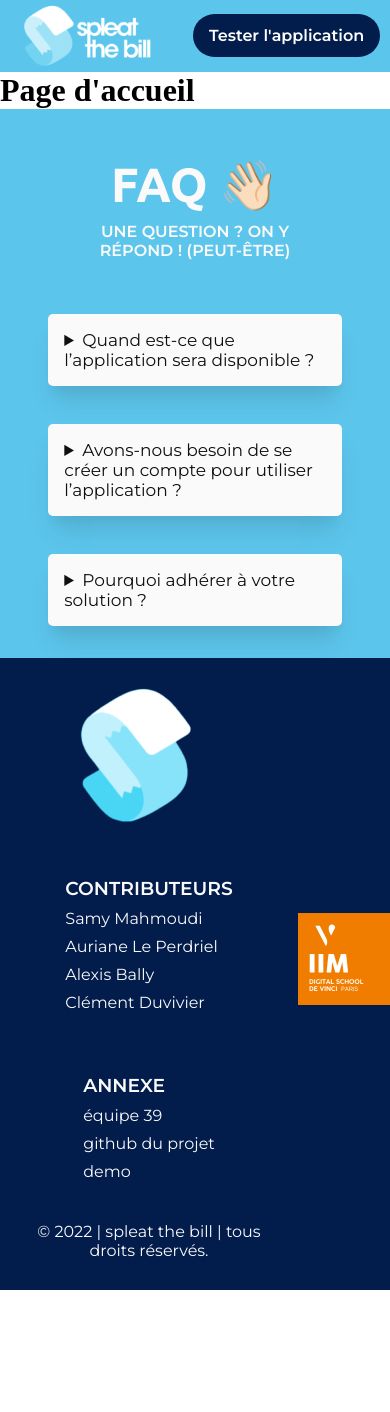
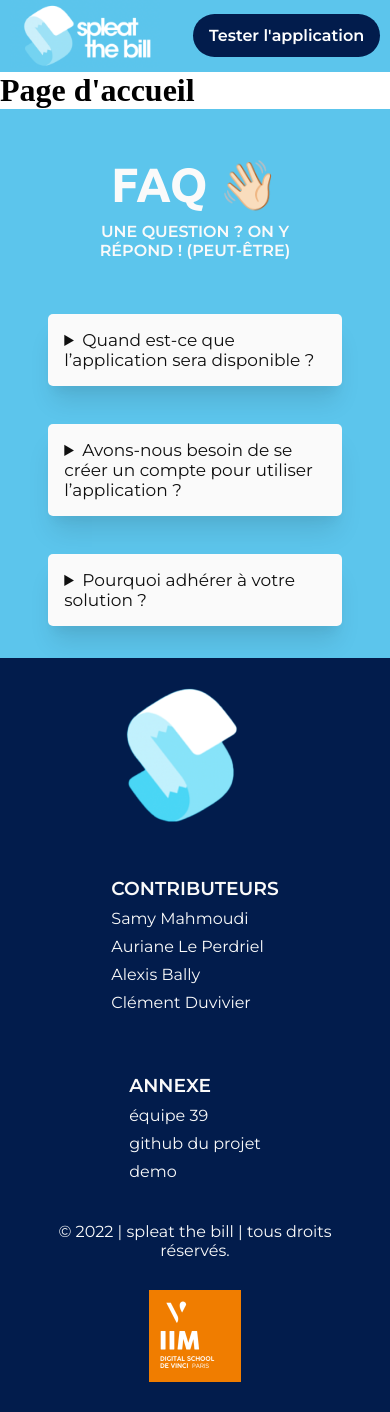
Before and after one commit to SamyMahmoudi/Spleat-The-Bill-Website, a React (Create React App) app: page / in a window 390 px wide. Before the commit the page ends 1290 px from the top, so only its background shows below. Built offline with nearby package versions, Linux system fonts and the light colour scheme.

Commit message:
:bug: responsive fixed on footer

```diff
--- a/src/sass/components/_TheFooter.scss
+++ b/src/sass/components/_TheFooter.scss
@@ -63,8 +63,11 @@
 {
     .TheFooter {
         padding: unset;
-        flex-direction: column;
-        align-items: center;
+
+        &-Parent {
+            flex-direction: column;
+            align-items: center;
+        }
 
         .Copyrights {
             text-align: center;
```
